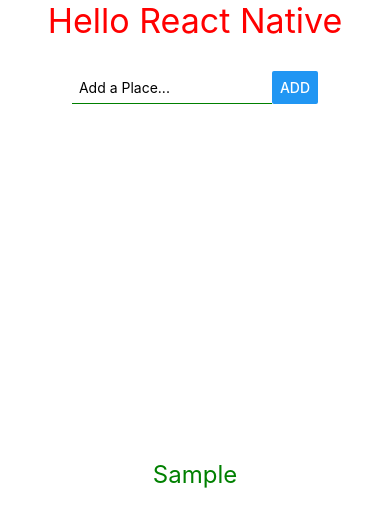
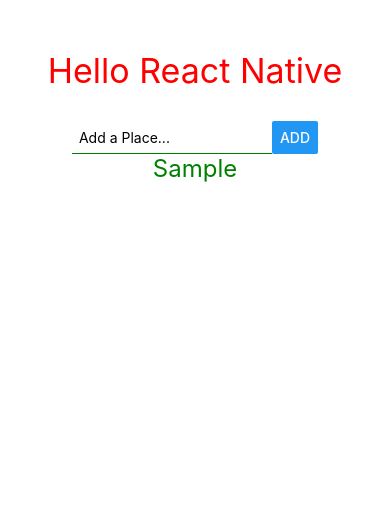
Before and after one commit to jakdev047/reactNativeCore, a React Native app: screen / in a window 390 px wide. Both pictures are taken after typing "Sample" into the empty fields and a click on the button "ADD". Shown: the top 526 px of the page. Built offline with nearby package versions, Linux system fonts and the light colour scheme.

Commit message:
Touchable and Scrollable View

```diff
--- a/App.js
+++ b/App.js
@@ -1,6 +1,6 @@
-// import { StatusBar } from 'expo-status-bar';
+import { StatusBar } from 'expo-status-bar';
 import React, { useState } from 'react';
-import { Button, StyleSheet, Text, TextInput, View } from 'react-native';
+import { Button, ScrollView, StyleSheet, Text, TextInput, View } from 'react-native';
 import ListItem from './components/ListItem/ListItem';
 
 export default function App() {
@@ -8,11 +8,12 @@
   const [placeList, setPlaceList] = useState([]);
   const listPlace = placeList.map((itm, i) => {
     return (
-      <ListItem placeName={itm} key={i}/>
+      <ListItem placeName={itm} key={i} onItemPressed={() => alert(itm)} />
     )
   })
   return (
     <View style={styles.container}>
+      <StatusBar style="auto" />
       <Text style={styles.textStyles}>Hello React Native</Text>
       <View style={styles.inputView}>
         <TextInput
@@ -43,9 +44,11 @@
           }}
         />
       </View>
-      <View style={styles.container}>{listPlace}</View>
-
-      {/* <StatusBar style="auto" /> */}
+      <ScrollView style={{ width: '100%' }}>
+        <View style={{alignItems:'center',justifyContent:'center'}}>
+          {listPlace}
+        </View>
+      </ScrollView>
     </View>
   );
 }
@@ -59,7 +62,8 @@
   },
   textStyles: {
     color: 'red',
-    fontSize: '34px'
+    fontSize: 34,
+    marginTop: 50
   },
   inputView: {
     marginTop: 30,
--- a/components/ListItem/ListItem.js
+++ b/components/ListItem/ListItem.js
@@ -1,20 +1,23 @@
 import React from 'react';
-import { Text, View, StyleSheet } from 'react-native';
+import { Text, View, StyleSheet, TouchableWithoutFeedback, Pressable } from 'react-native';
 
 const styles = StyleSheet.create({
     textProperty: {
         color: 'green',
-        fontSize: '24px'
+        fontSize: 24
     }
 });
 
-const ListItem = ({placeName}) => {
+const ListItem = ({placeName,onItemPressed}) => {
     return (
+        // onLongPress
+        <Pressable onPress={onItemPressed}>
         <View>
             <Text style={styles.textProperty}>
                 {placeName}
             </Text>
         </View>
+        </Pressable>
     )
 }
 
```
